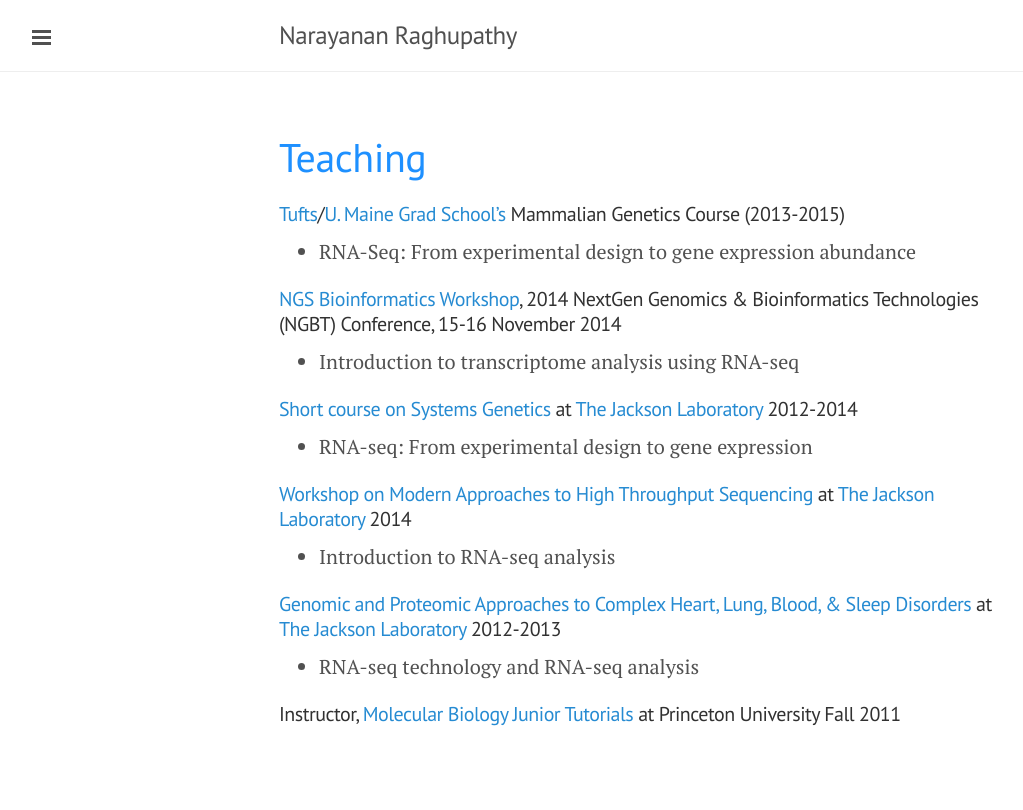
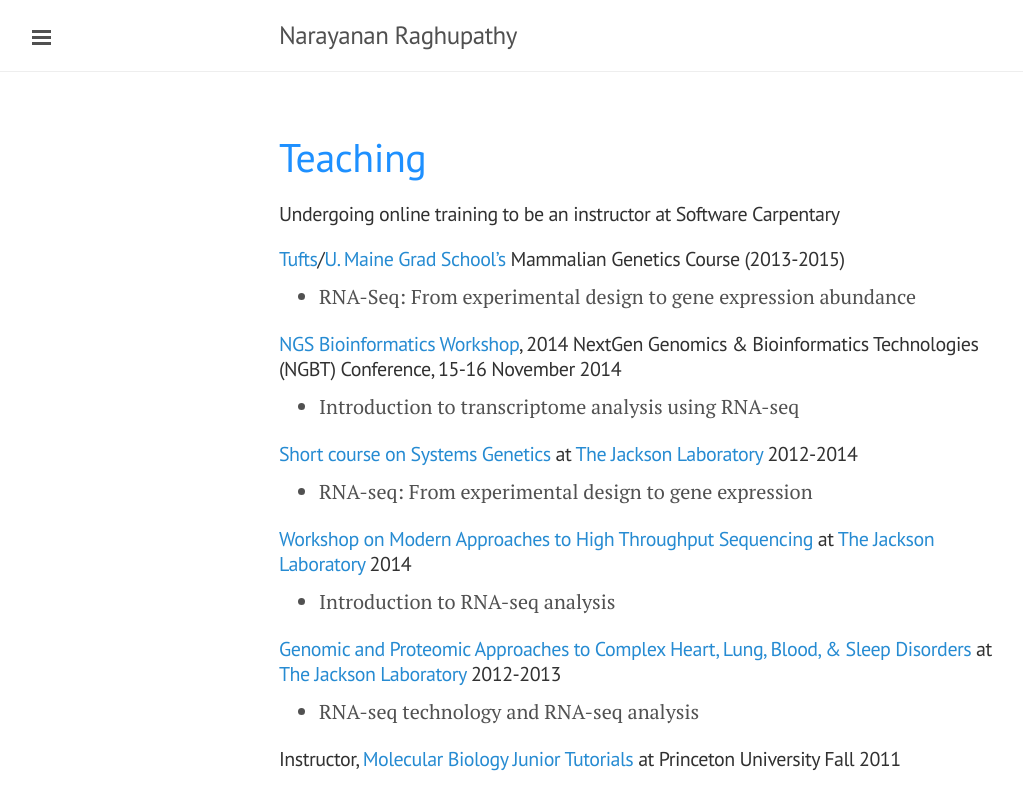
Before and after one commit to narayananr/narayananr.github.io, a Jekyll site: the page built from teaching.md, in a window 1280 px wide. Shown: the top 810 px of the page, without its empty margins (1-1024 px from the left). Built offline with Jekyll 4.4.1, drawn with Linux system fonts in a browser that asks for light colours; Markdown is read by kramdown in place of the engine named in the settings.

Commit message:
modified research

```diff
--- a/teaching.md
+++ b/teaching.md
@@ -2,7 +2,7 @@
 layout: page
 title: <font color="DodgerBlue">Teaching</font>
 ---
-
+#### Undergoing online training to be an instructor at Software Carpentary
 ####[Tufts](http://sackler.tufts.edu/Academics/Degree-Programs/PhD-Programs/Mammalian-Genetics-at-JAX)/[U. Maine Grad School's](http://gsbse.umaine.edu/) Mammalian Genetics Course (2013-2015)
 * RNA-Seq: From experimental design to gene expression abundance
 
```
